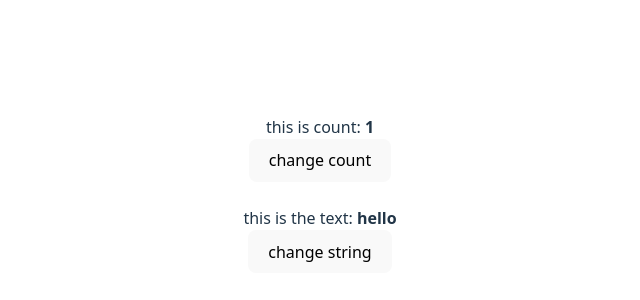
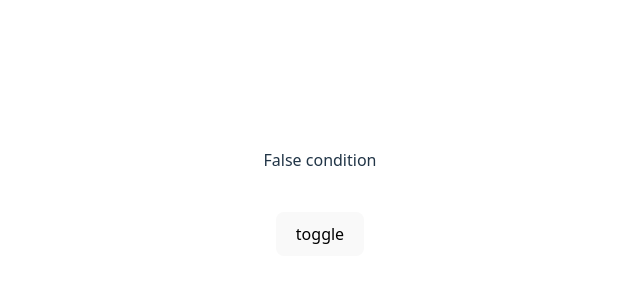
Before and after one commit to gianniskorkontzilas/React-Masterclass, a React (Vite) app: page / in a window 1280 px wide. Shown: the part 206-506 px from the top of the page, without its empty margins (320-960 px from the left). Built offline with nearby package versions, Linux system fonts and the light colour scheme.

Commit message:
Conditional Rendering

```diff
--- a/src/App.jsx
+++ b/src/App.jsx
@@ -6,24 +6,22 @@ import './App.css'
 
 function App() {
 
-const [stringState, setStingState] = useState("hello")
-const [count, setCount] = useState(1)
+  const [boolean, setBoolean] = useState(false)
+
 
   return (
     <div>
-      this is count: <b>{count}</b>
+
+      {boolean && <p>True Condition</p>}
+      {!boolean && <p>False condition</p>}
       <br/>
-      <button onClick={() =>{
-       setCount(previous => previous + 1)
-      }}>change count</button>
-      <br/>
-      <br/>
-      this is the text: <b>{stringState}</b>
-      <br/>
-      <button onClick={() =>{
-        setStingState("world")
-      }}>change string</button>
 
+      <button onClick={() => {
+        setBoolean(prev => !prev)
+
+      }}>
+        toggle
+      </button>
     </div>
   )
 }
```
